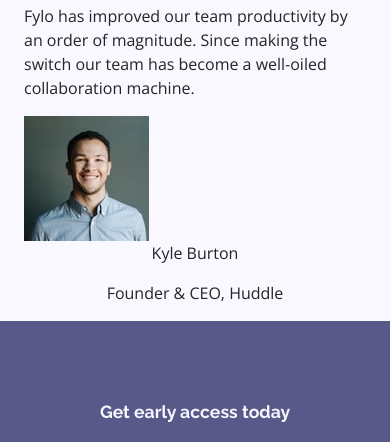
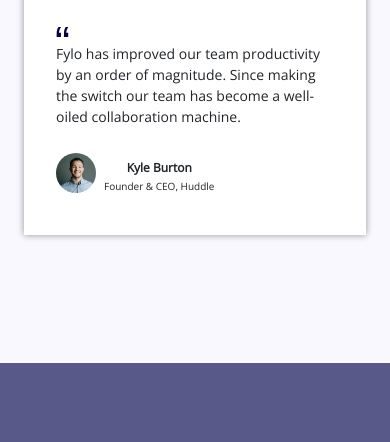
Before and after one commit to MahdiSohaily/Fylo-landing-page, a website: page index.html in a window 390 px wide. Shown: the part 1558-2000 px from the top of the page. Drawn offline with nearby package versions, Linux system fonts and the light colour scheme.

Commit message:
Add second section mobile design

```diff
--- a/index.html
+++ b/index.html
@@ -48,7 +48,8 @@
           <form action="javascript:void(0)">
             <div class="row">
               <div class="col-sm-7 mb-3">
-                <input class="form-control border-primary rounded-1 py-2" type="email" name="email" id="email" placeholder="Enter your email...">
+                <input class="form-control border-primary rounded-1 py-2" type="email" name="email" id="email"
+                  placeholder="Enter your email...">
               </div>
               <div class="col-sm-4">
                 <button class="btn btn-block btn-bright-blue rounded-1 py-2" type="submit">Get Started</button>
@@ -61,7 +62,8 @@
         </div>
       </div>
     </section>
-    <section class="container-fluid full-height bg-img pt-700">
+    <div class="row">
+      <section class="container-fluid full-height bg-img py-650">
         <div class="container">
           <div class="row">
             <div class="col-sm-6 second">
@@ -73,20 +75,25 @@
                 Securely share files and folders with friends, family and colleagues for
                 live collaboration. No email attachments required!
               </p>
-            <a href="javascript:void(0)">
+              <a class="fantasy-link text-moderate-cyan py-1" href="javascript:void(0)">
                 See how Fylo works
                 <span><img src="./images/icon-arrow.svg" alt=""></span>
               </a>
-            <article>
+              <article class="col-md-8 bg-white p-300 mt-5 quote">
                 <img src="./images/icon-quotes.svg" alt="icon-quotes">
                 <blockquote>
                   Fylo has improved our team productivity by an order of magnitude. Since
                   making the switch our team has become a well-oiled collaboration machine.
                 </blockquote>
                 <div>
-                <img src="./images/avatar-testimonial.jpg" alt="user avatar-testimonial">
-                <p>Kyle Burton</p>
-                <p>Founder & CEO, Huddle</p>
+                  <div class="cite">
+                    <img width="40" height="40" class="avatar rounded-circle" src="./images/avatar-testimonial.jpg"
+                      alt="user avatar-testimonial">
+                    <div class="mt-4">
+                      <p class="title">Kyle Burton</p>
+                      <p class="position">Founder & CEO, Huddle</p>
+                    </div>
+                  </div>
                 </div>
               </article>
             </div>
@@ -96,24 +103,36 @@
           </div>
         </div>
       </section>
+    </div>
 
-    <section class="container-fluid bg-secondary pt-500">
+    <div class="row">
+      <section class="container-fluid bg-secondary py-500">
         <div class="container">
           <div class="row">
             <div class="col-md-6">
               <h2 class="ff-raleway secondary-header text-light-grayish-blue">Get early access today</h2>
-            <p class="text-light-grayish-blue">It only takes a minute to sign up and our free starter tier is extremely generous.
+              <p class="text-light-grayish-blue">It only takes a minute to sign up and our free starter tier is
+                extremely
+                generous.
                 If you have any questions, our support team would be happy to help you.</p>
             </div>
             <div class="col-md-6">
               <form action="javascript:void(0)">
-              <input type="email" name="email" placeholder="email@example.com">
-              <button type="submit">Get Started For Free</button>
+                <div class="row">
+                  <div class="col-sm-7 mb-3">
+                    <input class="form-control rounded-1 py-2" type="email" name="email" id="email"
+                      placeholder="Enter your email...">
+                  </div>
+                  <div class="col-sm-4">
+                    <button class="btn btn-block btn-bright-blue rounded-1 py-2" type="submit">Get Started</button>
+                  </div>
+                </div>
               </form>
             </div>
           </div>
         </div>
       </section>
+    </div>
   </main>
   <footer class="container-fluid bg-primary">
     <div class="container">
--- a/src/scss/styles.scss
+++ b/src/scss/styles.scss
@@ -9,6 +9,7 @@ $theme-colors: (
   "moderate-cyan": hsl(170, 45%, 43%),
   "light-grayish-blue": hsl(240, 75%, 98%),
   "light-gray": hsl(0, 0%, 75%),
+  "white": hsl(0, 0%, 100%),
 );
 
 // font-family
@@ -55,6 +56,30 @@ $utilities: (
     class: full,
     values: (
       "height": 80vh,
+    ),
+  ),
+  "padding": (
+    property: padding,
+    class: p,
+    values: (
+      300: 2rem,
+      400: 4.0625rem,
+      500: 5rem,
+      600: 6rem,
+      650:8rem,
+      700: 11.875rem,
+    ),
+  ),
+  "padding-block": (
+    property: padding-block,
+    class: py,
+    values: (
+      300: 2rem,
+      400: 4.0625rem,
+      500: 5rem,
+      600: 6rem,
+      650:8rem,
+      700: 11.875rem,
     ),
   ),
 );
@@ -162,7 +187,7 @@ p {
 
 @media screen and (max-width: 30em) {
   .navbar-brand {
-    height: 30px;
+    height: 35px;
     width: 85px;
   }
 
@@ -190,3 +215,34 @@ p {
 .desc {
   max-width: 60ch;
 }
+
+.fantasy-link {
+    display: inline-block;
+  text-decoration: none;
+  border-bottom: 2px solid hsl(170, 45%, 43%);
+  margin-inline: auto;
+}
+
+.quote {
+    box-shadow: 0 0 7px rgba(0, 0, 0, 0.212), 0 0 7px rgba(0, 0, 0, 0.212);
+}
+
+blockquote {
+    font-size: 14px;
+}
+
+.cite {
+    display: flex;
+    align-items: center;
+    gap: 0.5rem;
+    line-height: 0.2;
+}
+
+.title {
+    font-size: 12px;
+    font-weight: 700;
+}
+
+.position {
+    font-size: 10px;
+}
```
Also changed, not shown: public/css/styles.css, 1 other file. Lines whose indentation alone changed are shown as unchanged.
